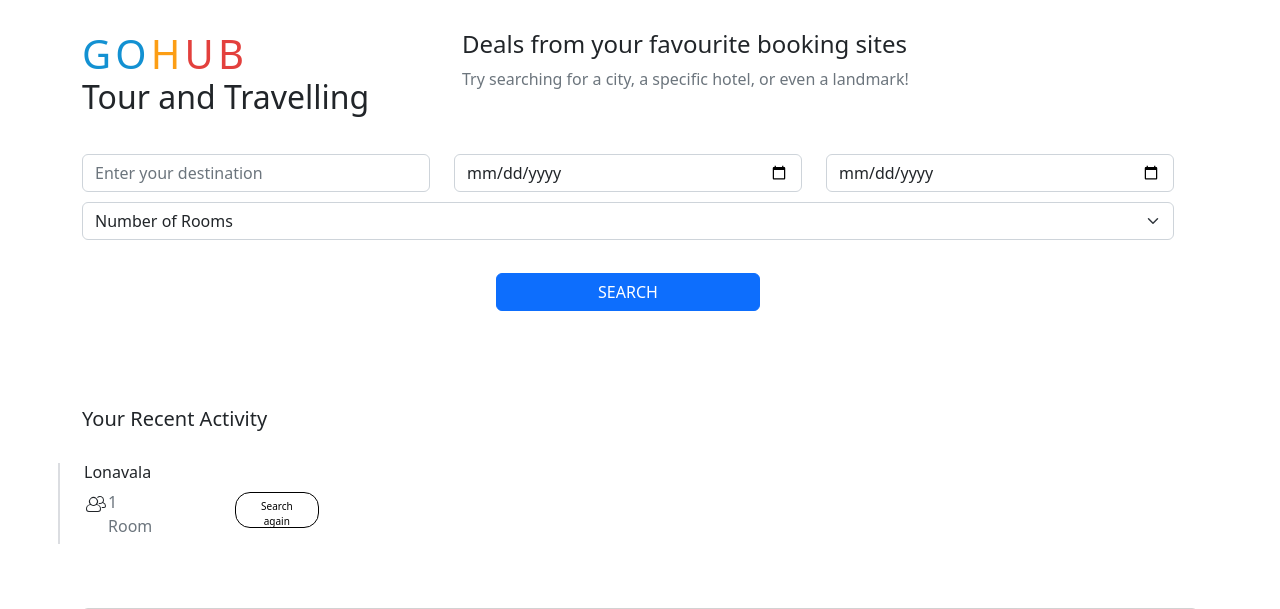
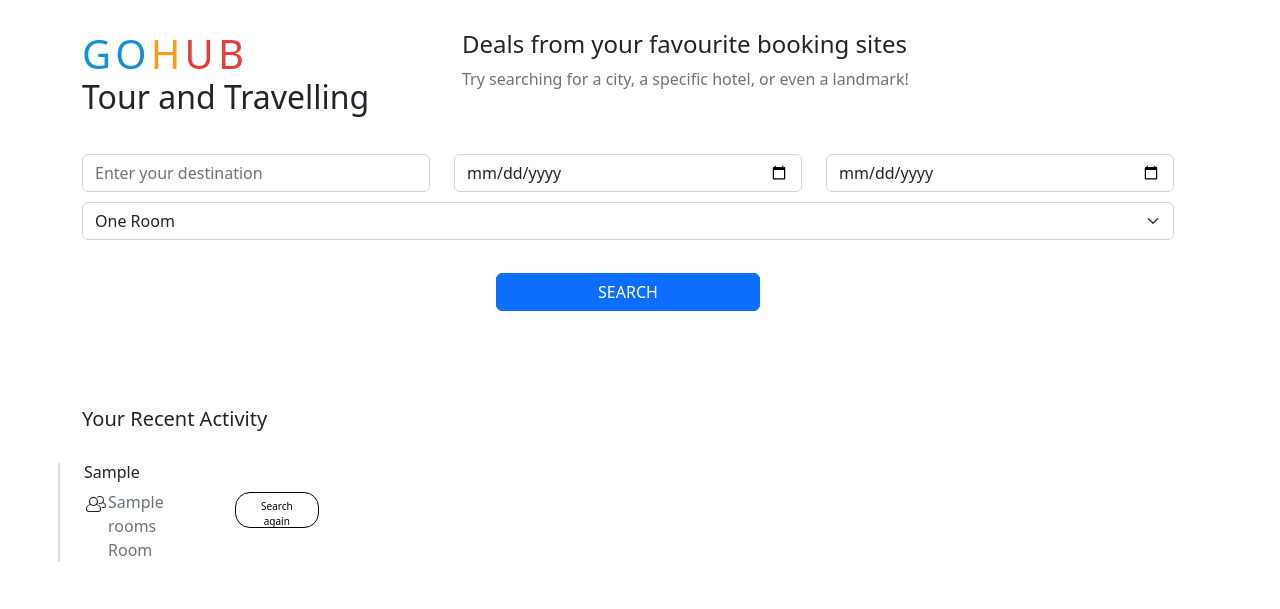
Before and after one commit to Aaris-Kazi/GOHUB2.0, a Django app: template main/templates/index.html in a window 1280 px wide. Shown: the part 70-679 px from the top of the page. Run offline with Django 4.2, Linux system fonts and the light colour scheme; the template is opened without the code that fills it: most values are stand-ins (such as "Sample title", 1, 10 or a date in 2020).

Commit message:
session making

```diff
--- a/main/templates/index.html
+++ b/main/templates/index.html
@@ -77,8 +77,7 @@
 
 					<div class="col">
 						<select class="form-select" aria-label="Default select example" name='rooms'>
-							<option selected>Number of Rooms</option>
-							<option value="1">One Room</option>
+							<option value="1" selected>One Room</option>
 							<option value="2">Two Rooms</option>
 							<option value="3">Three Rooms</option>
 						</select>
@@ -98,12 +97,13 @@
 				</div>
 			</div>
 			<div class="row withline">
-				<div class="row"><h6>Lonavala</h6></div>
+				{% if session_location != '' %}
+					<div class="row"><h6>{{ session_location }}</h6></div>
 					<div class="row">
 						<div class="col-1">
 							<div class="row rec">
 								<div class="col-1"><svg width="24" height="24" viewBox="0 0 24 24" class="pointer-events-none max-h-full max-w-full" xmlns="http://www.w3.org/2000/svg"><g fill="currentColor"><path d="M13.13 12.14a4.5 4.5 0 10-7.26 0A5 5 0 002 17a3 3 0 003 3h9a3 3 0 003-3 5 5 0 00-3.87-4.86zM9.5 6a3.49 3.49 0 012.44 6A3.5 3.5 0 016 9.5 3.5 3.5 0 019.5 6zM14 19H5a2 2 0 01-2-2 4 4 0 013.74-4 4.41 4.41 0 005.52 0A4 4 0 0116 17a2 2 0 01-2 2z"></path><path d="M19.31 10.24A3.93 3.93 0 0020 8a4 4 0 00-6.94-2.69 5.87 5.87 0 01.7.71A3 3 0 1116 11a2.91 2.91 0 01-1.15-.23v.11a4.5 4.5 0 01-.28.83A4 4 0 0016 12a3.94 3.94 0 002.55-.94A3 3 0 0121 14a1 1 0 01-1 1h-2.35a6.67 6.67 0 01.26 1H20a2 2 0 002-2 4 4 0 00-2.69-3.76z"></path></g></svg></div>
-						<div class="col"><span class="text-muted">1 Room</span></div>
+							<div class="col"><span class="text-muted">{{ rooms }} Room</span></div>
 							</div>
 						</div>
 						<div class="col-1">
@@ -115,6 +115,8 @@
 							</div>
 						</div>
 					</div>
+				{% endif %}
+
 			</div>
 		</div>
 		<div class="row moremarg">
--- a/main/templates/search.html
+++ b/main/templates/search.html
@@ -55,10 +55,8 @@
                 {% csrf_token %}
                 <div class="col"><input type="text" name="location" id="location" class="form-control"  placeholder="Enter your destination" value= {{ location }}></div>
                 <div class="col">
-                    <select class="form-select" aria-label="Default select example" name='rooms'>
-                        <option selected>
-                            Number of Rooms
-                        </option>
+                    <select class="form-select" aria-label="Default select example" name='rooms' value={{ room }}>
+
                         <option value="1">One Room</option>
                         <option value="2">Two Rooms</option>
                         <option value="3">Three Rooms</option>
```
Also changed, not shown: main/views.py (+8 -4 lines). Lines whose indentation alone changed are shown as unchanged.
